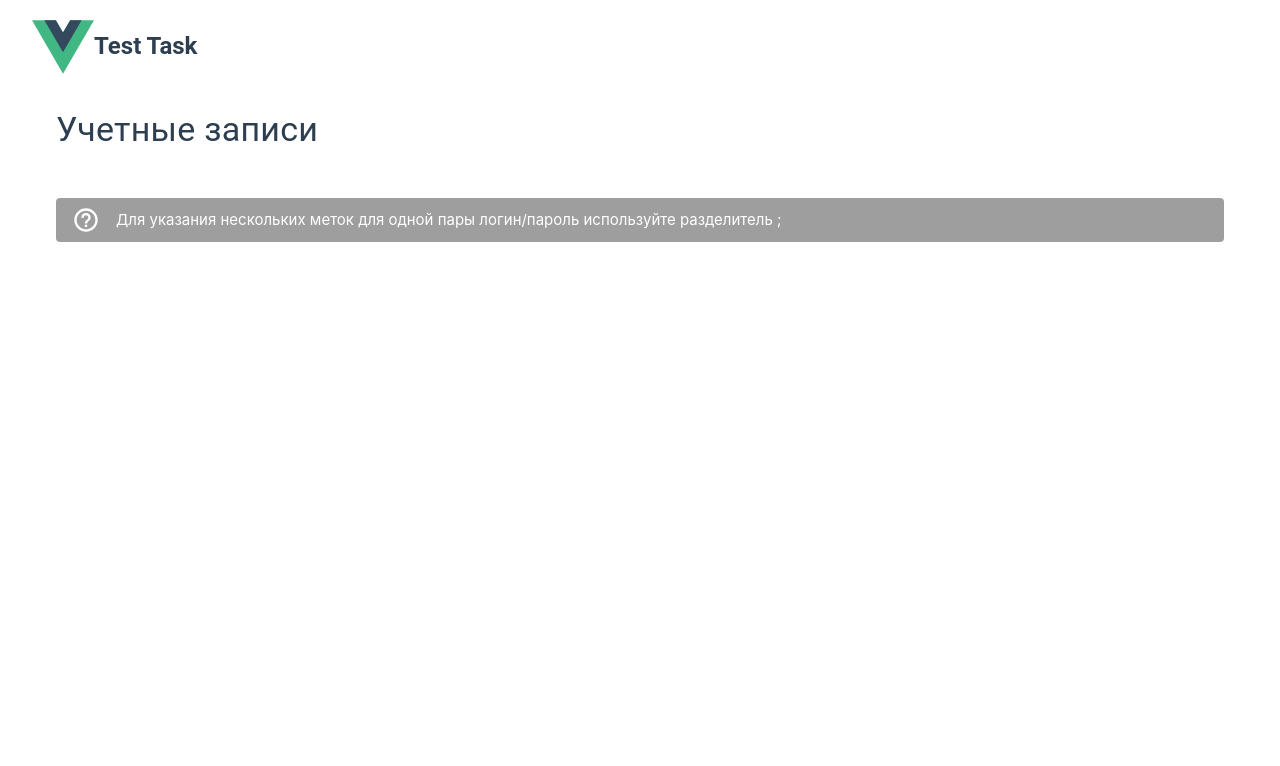
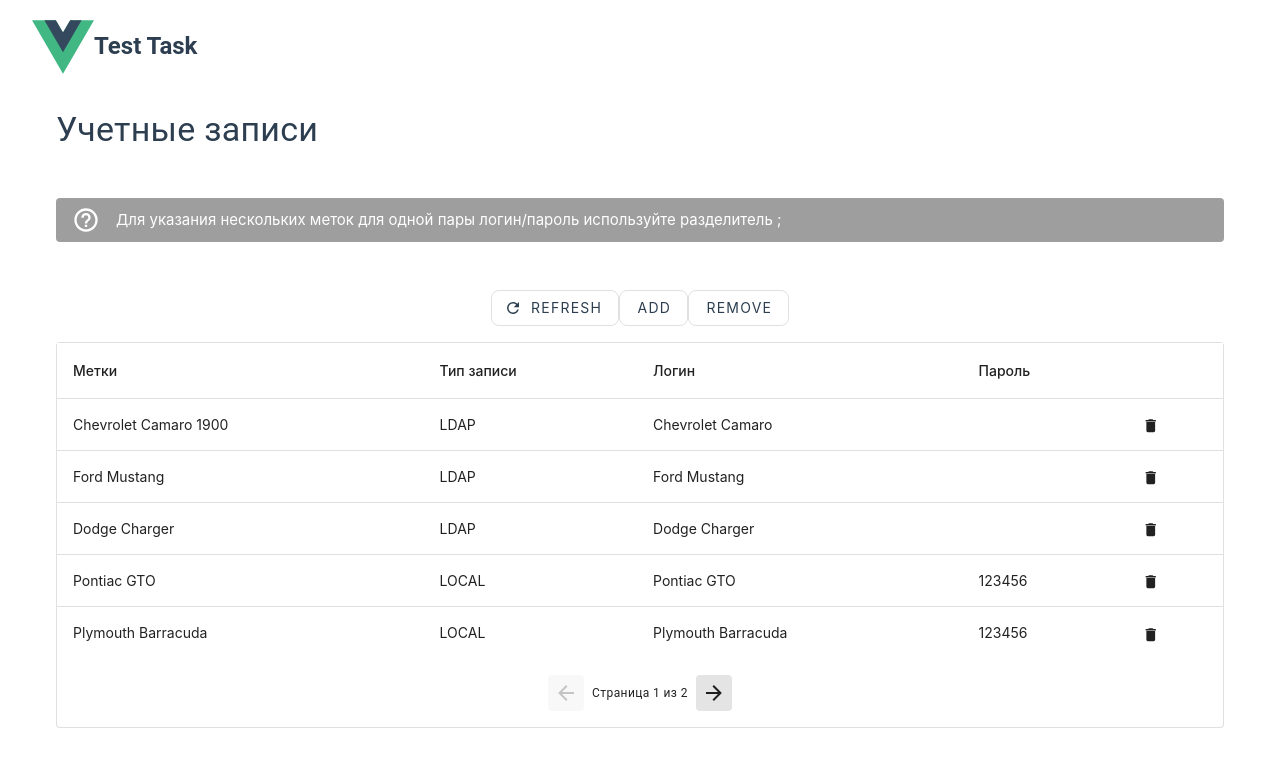
Before and after one commit to zoloto-v/accounts-list, a Vue app: page / in a window 1280 px wide. Shown: the top 766 px of the page. Built offline with nearby package versions, Linux system fonts and the light colour scheme; the HTML template or start-up script is replaced by a standard one.

Commit message:
initialize store

```diff
--- a/src/app/App.vue
+++ b/src/app/App.vue
@@ -13,7 +13,7 @@
 </template>
 
 <script setup lang="ts">
-import { Header } from '@/shared/ui/header';
+import { Header } from '@/widgets/header';
 import { AccountPage } from '@/pages/accounts';
 </script>
 
--- /dev/null
+++ b/src/entities/accountList/model/index.ts
@@ -0,0 +1,120 @@
+import { ref } from 'vue'
+import { defineStore } from 'pinia'
+import type { IAccount, IAccountList } from './type'
+import { TYPE_TEXT } from './type'
+
+const defaultAccountList: IAccountList = {
+  isPending: false,
+  isError: false,
+  accounts: [],
+}
+
+const defaultAccount: IAccount = {
+  id: String(new Date().getTime()),
+  labels: [],
+  type: TYPE_TEXT['LDAP'],
+  login: '',
+  password: null,
+}
+
+export const useAccountStore = defineStore('account', () => {
+  const accounts = ref(defaultAccountList)
+
+  function fetchAll() {
+    accounts.value.accounts = [
+      {
+        id: 'd23fc90c-39ce-4b15-bfde-9aabc560c2d4',
+        labels: [
+          {
+            text: 'Chevrolet Camaro 1900',
+          },
+        ],
+        type: TYPE_TEXT['LDAP'],
+        login: 'Chevrolet Camaro',
+        password: null,
+      },
+      {
+        id: 'd23fc90c-a9ce-4b15-bfde-9aabc560c2d1',
+        labels: [{ text: 'Ford Mustang' }],
+        type: 'LDAP',
+        login: 'Ford Mustang',
+        password: null,
+      },
+      {
+        id: 'd23fc90c-55ce-4b15-bfde-9aabc560c2d4',
+        labels: [{ text: 'Dodge Charger' }],
+        type: 'LDAP',
+        login: 'Dodge Charger',
+        password: null,
+      },
+      {
+        id: 'd23fc90c-22ce-4b15-bfde-9aabc560c2d4',
+        labels: [{ text: 'Pontiac GTO' }],
+        type: 'LOCAL',
+        login: 'Pontiac GTO',
+        password: '123456',
+      },
+      {
+        id: 'd23fc90c-39ce-4b15-bfde-9aabc560ceee',
+        labels: [{ text: 'Plymouth Barracuda' }],
+        type: 'LOCAL',
+        login: 'Plymouth Barracuda',
+        password: '123456',
+      },
+      {
+        id: 'd23fc90c-39ce-4b15-bfde-9aabc560cqqq',
+        labels: [{ text: 'Chevrolet Chevelle SS' }],
+        type: 'LOCAL',
+        login: 'Chevrolet Chevelle',
+        password: '123456',
+      },
+      {
+        id: 'd23fc90c-39ce-4b15-bfde-9aabc560c333',
+        labels: [{ text: 'Oldsmobile 442' }],
+        type: 'LOCAL',
+        login: 'Oldsmobile 442',
+        password: '123456',
+      },
+      {
+        id: 'd23fc90c-39ce-4b15-bfde-9aabc560c211',
+        labels: [{ text: 'Dodge Challenger' }],
+        type: 'LOCAL',
+        login: 'Dodge Challenger',
+        password: '123456',
+      },
+      {
+        id: 'd23fc90c-39ce-4b15-bfde-9aabc560cvvv',
+        labels: [{ text: 'AMC Javelin' }],
+        type: 'LOCAL',
+        login: 'AMC Javelin',
+        password: 'eeedddaaa',
+      },
+      {
+        id: 'd23fc90c-39ce-4b15-bfde-9aabc560cuuu',
+        labels: [{ text: 'Mercury Cougar' }],
+        type: 'LOCAL',
+        login: 'Mercury Cougar',
+        password: 'aaabbbccc',
+      },
+    ]
+  }
+
+  function add() {
+    accounts.value.accounts.push(defaultAccount)
+  }
+
+  function remove(id: string) {
+    accounts.value.accounts = accounts.value.accounts.filter((a) => a.id !== id)
+  }
+
+  function update(id: string, value: IAccount) {
+    const index = accounts.value.accounts.findIndex((a) => a.id === id)
+    accounts.value.accounts = [
+      ...accounts.value.accounts.slice(0, index),
+      value,
+      ...accounts.value.accounts.slice(index + 1),
+    ]
+  }
+
+  return { accounts, add, remove, update, fetchAll }
+})
--- /dev/null
+++ b/src/entities/accountList/model/type.ts
@@ -0,0 +1,20 @@
+export type TLabel = Array<{ text: string }>
+
+export interface IAccount {
+  id: string
+  labels?: TLabel
+  type: 'LDAP' | 'LOCAL'
+  login: string
+  password: string | null
+}
+
+export interface IAccountList {
+  isPending: boolean
+  isError: boolean
+  accounts: Array<IAccount>
+}
+
+export enum TYPE_TEXT {
+  'LDAP' = 'LDAP',
+  'LOCAL' = 'локальный',
+}
--- a/src/main.ts
+++ b/src/main.ts
@@ -8,6 +8,7 @@
 import * as components from 'vuetify/components'
 import * as directives from 'vuetify/directives'
 import { aliases, mdi } from 'vuetify/iconsets/mdi-svg'
+import { ru } from 'vuetify/locale'
 
 const vuetify = createVuetify({
   components,
@@ -19,6 +20,11 @@
       mdi,
     },
   },
+  locale: {
+    locale: 'ru',
+    fallback: 'ru',
+    messages: { ru },
+  },
 })
 
 const app = createApp(App)
--- /dev/null
+++ b/src/pages/accounts/model/types.ts
@@ -0,0 +1,13 @@
+interface IColumn {
+  key?: string
+  value?: string
+  title?: string
+  fixed?: boolean
+  align?: 'start' | 'end' | 'center'
+  width?: number | string
+  minWidth?: number | string
+  maxWidth?: number | string
+  sortable?: boolean
+}
+
+export type IHeaders = Array<IColumn>
--- /dev/null
+++ b/src/pages/accounts/ui/AccountList.vue
@@ -0,0 +1,136 @@
+<script setup lang="ts">
+import { shallowRef, onMounted } from 'vue'
+import type { VDataTable } from 'vuetify/components'
+import type { IHeaders } from '../model/types';
+import { mdiRefresh, mdiDelete, mdiArrowLeft, mdiArrowRight } from '@mdi/js';
+import { useAccountStore } from '@/entities/accountList/model';
+
+const accountsStore = useAccountStore()
+
+const loading = shallowRef(false)
+
+const headers: IHeaders = [
+  { title: 'Метки', key: 'labels', align: 'start', sortable: false },
+  { title: 'Тип записи', key: 'type', align: 'start' },
+  { title: 'Логин', key: 'login', align: 'start' },
+  { title: 'Пароль', key: 'password', align: 'start' },
+  { title: '', key: 'actions', align: 'end', sortable: false },
+]
+
+function onClick() {
+  loading.value = true
+  setTimeout(() => {
+    loading.value = false
+  }, 2000)
+}
+
+function add() {
+  accountsStore.add()
+}
+
+function remove(id: unknown) {
+  accountsStore.remove(id)
+}
+
+// function save() {
+//   console.log('save')
+// }
+
+onMounted(() => {
+  accountsStore.fetchAll()
+})
+
+</script>
+
+
+<template>
+  <!-- <div class="text-center mt-2 mb-4">
+    <v-btn :disabled="loading" :prepend-icon="mdiRefresh" rounded="lg" text="Refresh" variant="text" border
+      @click="onClick"></v-btn>
+    <v-btn @click="add" rounded="lg" text="add" variant="text" border />
+    <v-btn @click="remove" rounded="lg" text="remove" variant="text" border />
+  </div>
+
+  <v-sheet border rounded>
+    <v-data-table :headers="headers" :items="accountsStore.accounts.accounts" :loading="loading">
+      <template v-slot:loading>
+        <v-skeleton-loader type="table-row@10"></v-skeleton-loader>
+      </template>
+<template v-slot:[`item.labels`]="{ item }">
+        <div class="d-flex ga-2 justify-end">
+          {{item.labels?.map(l => l.text).join('_z').split(' ').join('_')}}
+        </div>
+      </template>
+<template v-slot:[`item.actions`]="{ item }">
+        <v-icon :icon="mdiDelete" size="small" @click="remove(item.id)"></v-icon>
+      </template>
+</v-data-table>
+</v-sheet> -->
+  <div class="text-center mt-2 mb-4">
+    <v-btn :disabled="loading" :prepend-icon="mdiRefresh" rounded="lg" text="Refresh" variant="text" border
+      @click="onClick"></v-btn>
+    <v-btn @click="add" rounded="lg" text="add" variant="text" border />
+    <v-btn @click="remove" rounded="lg" text="remove" variant="text" border />
+  </div>
+  <v-sheet border rounded="">
+    <v-data-iterator :items="accountsStore.accounts.accounts" items-per-page="5" :loading="false">
+      <template v-slot:default="{ items }">
+        <v-table>
+          <thead>
+            <tr>
+              <th>Метки</th>
+              <th>Тип записи</th>
+              <th>Логин</th>
+              <th>Пароль</th>
+              <th></th>
+            </tr>
+          </thead>
+          <tbody>
+            <tr v-for="(value, i) in items" :key="i">
+              <td>{{value.raw.labels?.map(v => v.text).join('')}}</td>
+              <td>{{ value.raw.type }}</td>
+              <td>{{ value.raw.login }}</td>
+              <td>{{ value.raw.password }}</td>
+              <td>
+                <v-icon :icon="mdiDelete" size="small" @click="remove(value.raw.id)"></v-icon>
+              </td>
+            </tr>
+          </tbody>
+        </v-table>
+      </template>
+      <template v-slot:loader>
+        <v-table>
+          <thead>
+            <tr>
+              <th>Метки</th>
+              <th>Тип записи</th>
+              <th>Логин</th>
+              <th>Пароль</th>
+              <th></th>
+            </tr>
+          </thead>
+          <tbody>
+            <tr v-for="(value, i) in [0, 1, 2, 3, 4]" :key="i">
+              <!-- <td colspan="5">
+              <v-skeleton class="border" type="paragraph"></v-skeleton>
+            </td> -->
+            </tr>
+          </tbody>
+        </v-table>
+      </template>
+      <template v-slot:footer="{ page, pageCount, prevPage, nextPage }">
+        <div class="d-flex align-center justify-center pa-4">
+          <v-btn :disabled="page === 1" density="comfortable" :icon="mdiArrowLeft" variant="tonal" rounded
+            @click="prevPage"></v-btn>
+
+          <div class="mx-2 text-caption">
+            Страница {{ page }} из {{ pageCount }}
+          </div>
+
+          <v-btn :disabled="page >= pageCount" density="comfortable" :icon="mdiArrowRight" variant="tonal" rounded
+            @click="nextPage"></v-btn>
+        </div>
+      </template>
+    </v-data-iterator>
+  </v-sheet>
+</template>
--- a/src/pages/accounts/ui/AccountPage.vue
+++ b/src/pages/accounts/ui/AccountPage.vue
@@ -1,6 +1,7 @@
 <script setup lang="ts">
+import { mdiHelpCircleOutline } from '@mdi/js'
 import { TitleComponent } from '@/shared/ui/title';
-import { mdiHelpCircleOutline } from '@mdi/js'
+import AccountList from './AccountList.vue';
 </script>
 
 <template>
@@ -8,6 +9,7 @@
   <v-alert color="grey" density="compact" :icon="mdiHelpCircleOutline" class="mb-12">
     Для указания нескольких меток для одной пары логин/пароль используйте разделитель ;
   </v-alert>
+  <AccountList />
 </template>
 
 <style scoped></style>
```
Also changed, not shown: src/widgets/header/HeaderComponent.vue (renamed from src/shared/ui/header/HeaderComponent.vue), src/widgets/header/index.ts (renamed from src/shared/ui/header/index.ts).
